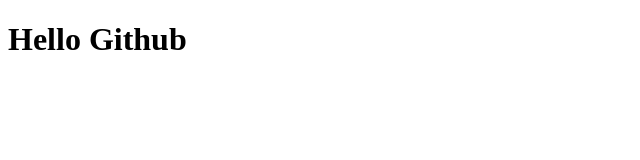
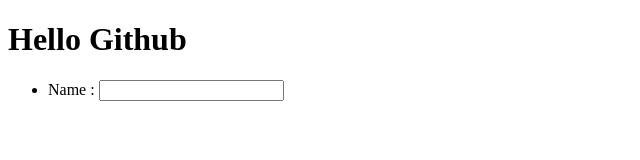
Before and after one commit to detawahyu/learn-html, a plain HTML site: page index.html in a window 1280 px wide. Shown: the whole page, without its empty margins (0-640 px from the left). Drawn offline with Linux system fonts and the light colour scheme.

Commit message:
adding form

```diff
--- a/index.html
+++ b/index.html
@@ -5,5 +5,10 @@
   </head>
   <body>
     <h1>Hello Github</h1>
+    <form>
+      <ul>
+        <li><label>Name : </label><input type="text"/></li>
+      </ul>
+    </form>
   </body>
 </html>
```
